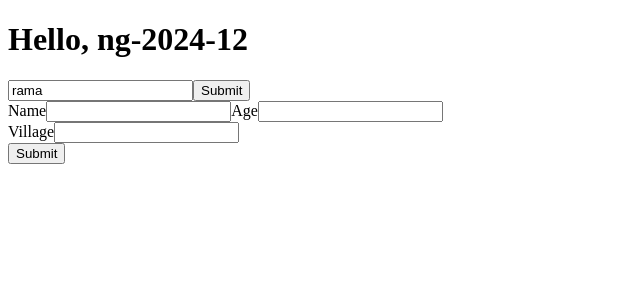
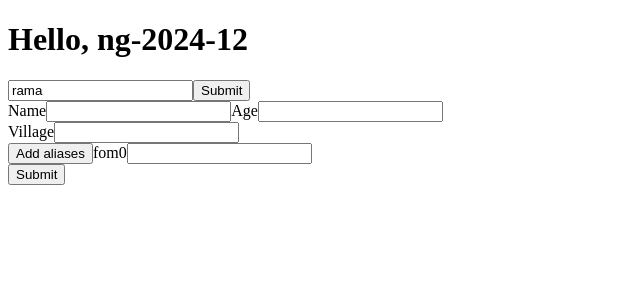
Before and after one commit to Rrrummadi2020/angular-empty, an Angular app: page / in a window 1280 px wide. Shown: the top 300 px of the page, without its empty margins (0-640 px from the left). Built offline with nearby package versions, Linux system fonts and the light colour scheme; no server answers.

Commit message:
form array implemented

```diff
--- a/src/app/reactive-form/reactive-form.component.html
+++ b/src/app/reactive-form/reactive-form.component.html
@@ -11,5 +11,13 @@
         <input type="text" formControlName="village" />
     </div>
 
+    <div formArrayName="aliases">
+        <button (click)="addAliases()">Add aliases</button>
+        @for (item of aliases.controls; track $index;let i=$index ) {
+            <label for="array{{i}}">fom{{i}}</label>
+            <input type="text" [formControlName]="i" id="array{{i}}" />
+        }
+
+    </div>
     <button type="submit">Submit</button>
 </form>
--- a/src/app/reactive-form/reactive-form.component.ts
+++ b/src/app/reactive-form/reactive-form.component.ts
@@ -1,5 +1,6 @@
 import { Component, inject } from '@angular/core';
 import {
+    FormArray,
     FormBuilder,
     FormControl,
     FormGroup,
@@ -22,10 +23,19 @@ export class ReactiveFormComponent {
         address: this.formBuilder.group({
             village: [''],
         }),
+        aliases: this.formBuilder.array([this.formBuilder.control('')]),
     });
+
+    get aliases() {
+        return this.userForm.get('aliases') as FormArray;
+    }
 
     onSubmit() {
         const value = this.userForm.value;
         console.log(value);
     }
+
+    addAliases() {
+        this.aliases.push(this.formBuilder.control(''))
+    }
 }
```
